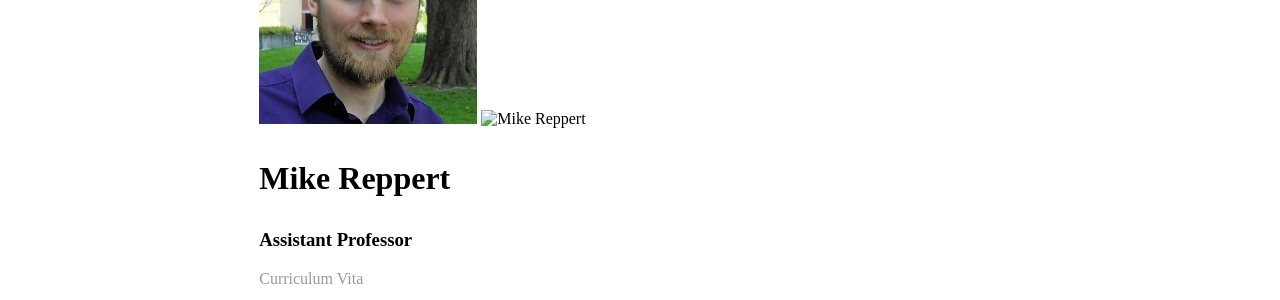
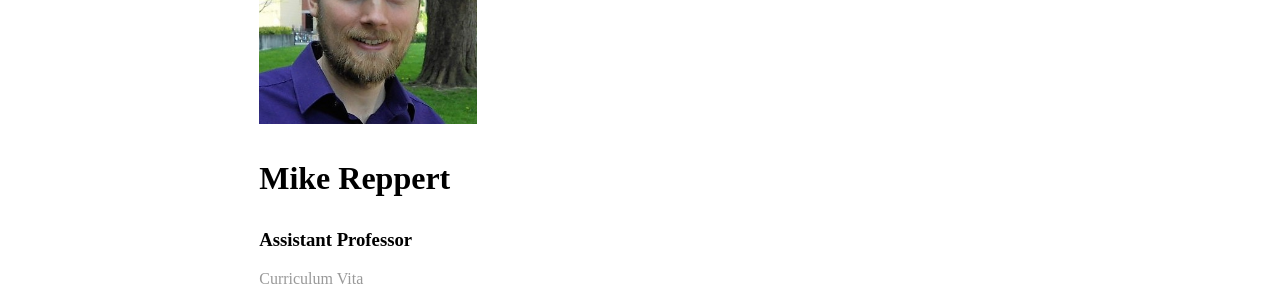
Before and after one commit to mreppert/mreppert.github.io, a Jekyll site: the page built from members/index.html, in a window 1280 px wide. Shown: the part 323-623 px from the top of the page. Built offline with Jekyll 4.4.1, drawn with Linux system fonts in a browser that asks for light colours.

Commit message:
Updating members

```diff
--- a/members/index.html
+++ b/members/index.html
@@ -25,7 +25,6 @@ title: Reppert Research Group
 <body>
   <h1>Members</h1>
   <img src="/members/photos/cropped/mike_reppert.jpg" alt="Mike Reppert" width="218" height="250">
-  <img src="/members/mike_reppert.jpg" alt="Mike Reppert" width="218" height="250">
   <h3 style="font-size:200%;">Mike Reppert</h3>
   <h3>Assistant Professor</h3>
   <a href="/cv/CV.pdf">Curriculum Vita</a>
```
